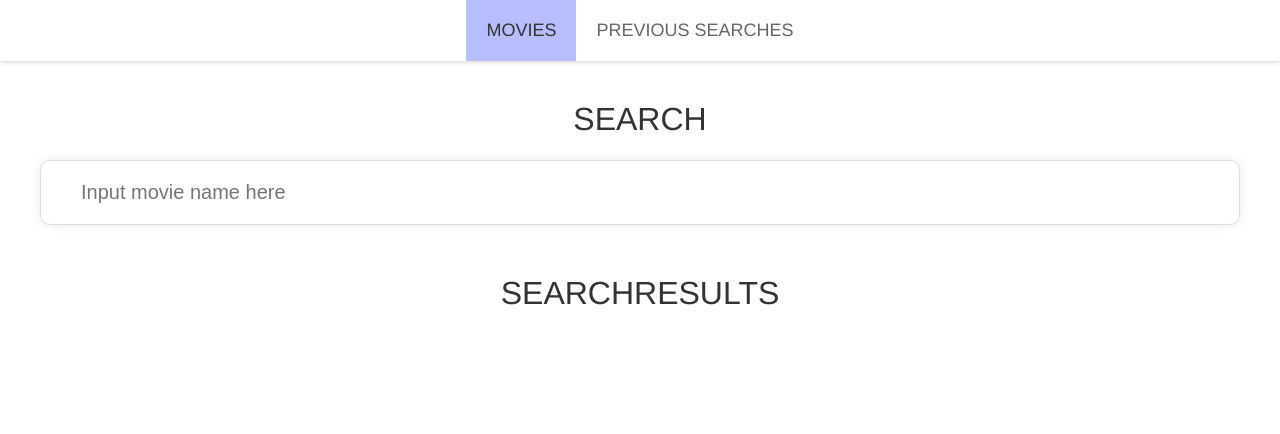
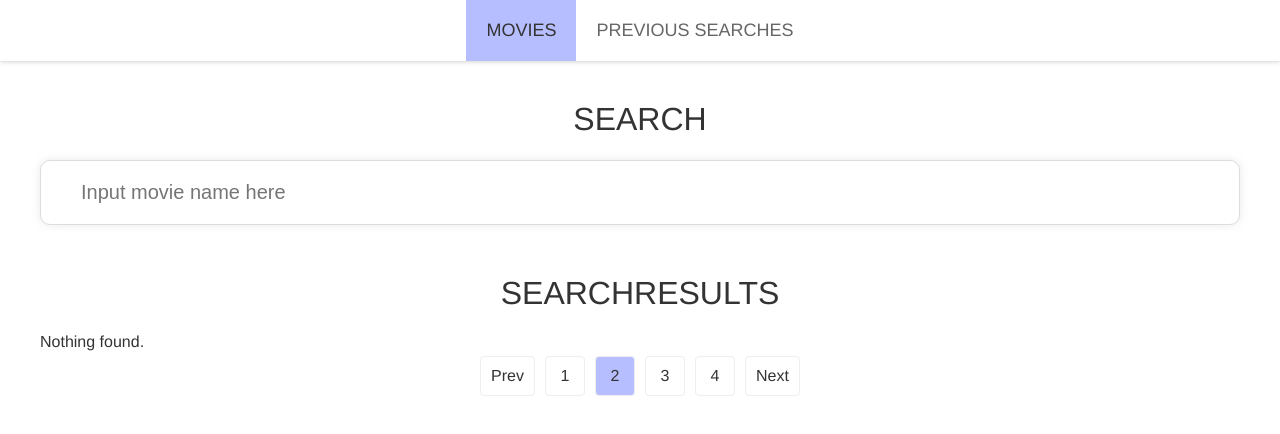
Before and after one commit to vaxoti/lovata-test-task, a Vue app: page /movies in a window 1280 px wide. Shown: the top 434 px of the page. Built offline with nearby package versions, Linux system fonts and the light colour scheme.

Commit message:
Pagination component

```diff
--- a/src/App.vue
+++ b/src/App.vue
@@ -19,6 +19,7 @@ body {
   padding-top: 60px;
 }
 .Navbar {
+  z-index: 1000;
   width: 100%;
   position: fixed;
   top: 0;
--- /dev/null
+++ b/src/components/Pagination.vue
@@ -0,0 +1,71 @@
+<template>
+  <div class="Pagination">
+    <div @click="changePage(currentPage-1)" v-if="currentPage > 1">Prev</div>
+    <div
+      v-for="page in pages"
+      :key="page"
+      @click="changePage(page)"
+      :class="{active: page === currentPage}"
+    >{{page}}</div>
+    <div @click="changePage(currentPage+1)" v-if="currentPage < pageCount">Next</div>
+  </div>
+</template>
+
+<script>
+import { MOVIES_PER_PAGE } from "@/utils/constants";
+
+export default {
+  name: "Pagination",
+  props: {
+    totalPages: Number,
+    currentPage: Number,
+    changePage: Function
+  },
+  data: () => ({
+    perPage: MOVIES_PER_PAGE
+  }),
+  computed: {
+    pageCount() {
+      return Math.ceil(this.totalPages / this.perPage);
+    },
+    pages() {
+      let arr = [];
+      for (let i = this.currentPage - 2; i < this.currentPage + 3; i++) {
+        if (i > 0 && i <= this.pageCount) {
+          arr.push(i);
+        }
+      }
+      return arr;
+    }
+  }
+};
+</script>
+
+<style scoped>
+.Pagination {
+  color: #333;
+  display: flex;
+  justify-content: center;
+}
+.Pagination > div {
+  height: 40px;
+  min-width: 40px;
+  padding: 0 10px;
+  box-sizing: border-box;
+  justify-content: center;
+  align-items: center;
+  display: flex;
+  cursor: pointer;
+  margin: 5px;
+  border: 1px solid #eee;
+  border-radius: 4px;
+  transition: 0.3s;
+  user-select: none;
+}
+.Pagination > div:hover {
+  background: #b7beff;
+}
+.Pagination > div.active {
+  background: #b7beff;
+}
+</style>
--- a/src/components/SearchResults.vue
+++ b/src/components/SearchResults.vue
@@ -20,8 +20,7 @@
 export default {
   name: "SearchResults",
   props: {
-    data: Array,
-    default: []
+    data: Array
   }
 };
 </script>
--- a/src/store.js
+++ b/src/store.js
@@ -6,7 +6,7 @@ Vue.use(Vuex);
 
 export default new Vuex.Store({
     state: {
-        movies: [1, 2]
+        movies: []
     },
     mutations: {
         setMoviesToStore(state, data) {
--- a/src/utils/constants.js
+++ b/src/utils/constants.js
@@ -1,3 +1,5 @@
 export const MOVIES_API_URL = 'http://www.omdbapi.com/';
 
 export const MOVIES_API_TOKEN = '6fda26bd';
+
+export const MOVIES_PER_PAGE = 10;
--- a/src/views/Movies.vue
+++ b/src/views/Movies.vue
@@ -9,21 +9,25 @@
       placeholder="Input movie name here"
     />
     <SearchResults :data="$store.state.movies" />
+    <Pagination :totalPages="422" :currentPage="currentPage" :changePage="changePage" />
   </div>
 </template>
 
 <script>
 import SearchResults from "@/components/SearchResults.vue";
+import Pagination from "@/components/Pagination.vue";
 
 export default {
   name: "Movies",
   data: function() {
     return {
-      searchText: ""
+      searchText: "",
+      currentPage: 2
     };
   },
   components: {
-    SearchResults
+    SearchResults,
+    Pagination
   },
   methods: {
     getDataFromAPI: function(e) {
@@ -31,6 +35,9 @@ export default {
         const { searchText } = this;
         this.$store.dispatch("callMovies", searchText);
       }
+    },
+    changePage: function(page) {
+      this.currentPage = page;
     }
   }
 };
```
